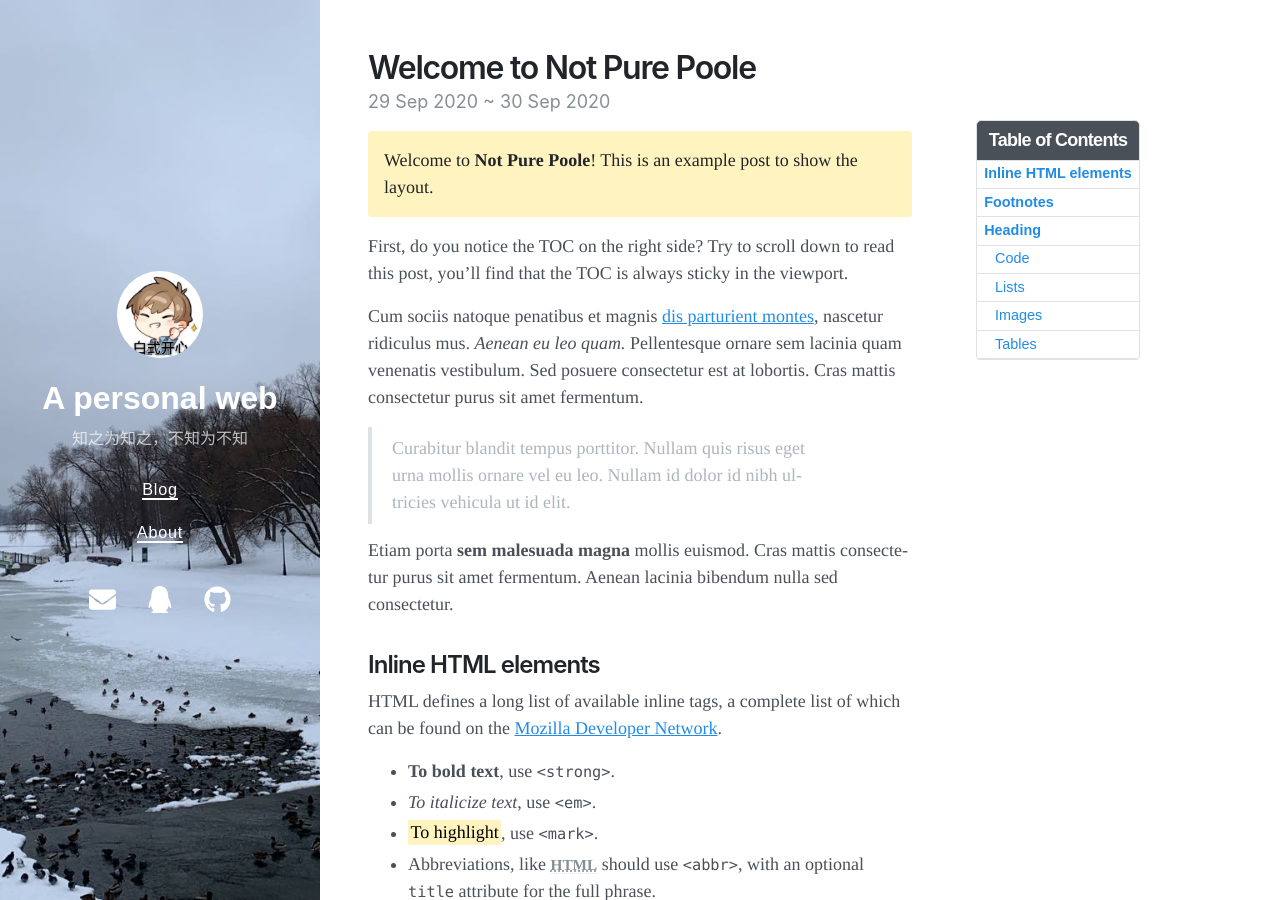
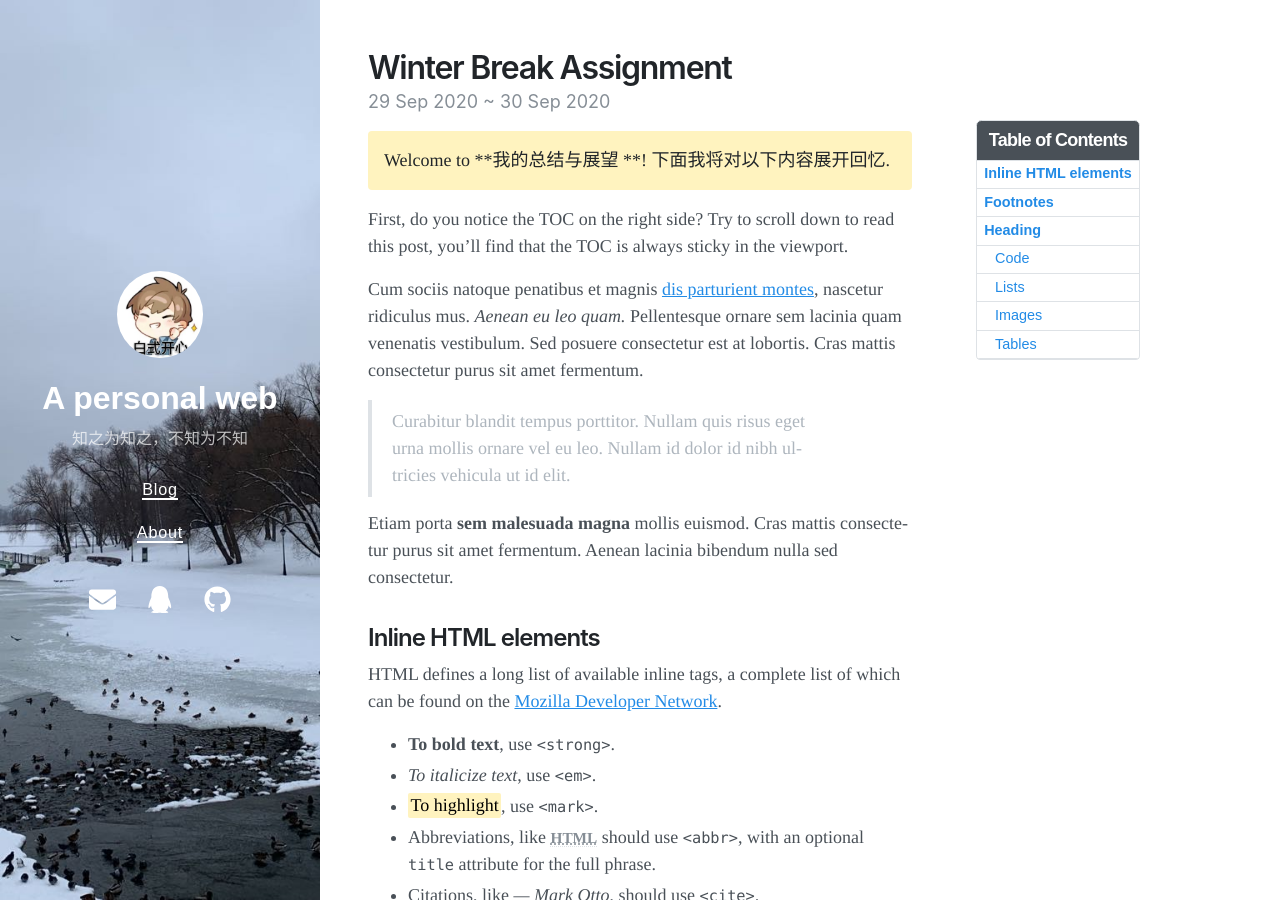
Before and after one commit to wenxintuanliu/Jekyll-ces.github.io, a Jekyll site: the page built from _posts/2025-2-13-Winter Break Assignment.md, in a window 1280 px wide and 900 px high. Built offline with Jekyll 4.4.1, drawn with Linux system fonts in a browser that asks for light colours; nearby versions of some CDN libraries.

Commit message:
renamed:    _posts/2020-09-29-welcome-to-not-pure-poole.md -> _posts/2025-2-13-Winter Break Assignment.md

```diff
--- a/_posts/2020-09-29-welcome-to-not-pure-poole.md
+++ b/_posts/2025-2-13-Winter Break Assignment.md
@@ -1,12 +1,12 @@
 ---
 layout: post
-title: Welcome to Not Pure Poole
+title: Winter Break Assignment
 date: 2020-09-29 23:18 +0800
 last_modified_at: 2020-10-01 01:08:25 +0800
 tags: [jekyll theme, jekyll, tutorial]
 toc:  true
 ---
-Welcome to **Not Pure Poole**! This is an example post to show the layout.
+Welcome to **我的总结与展望 **! 下面我将对以下内容展开回忆.
 {: .message }
 
 First, do you notice the TOC on the right side? Try to scroll down to read this post, you'll find that the TOC is always sticky in the viewport.
```
